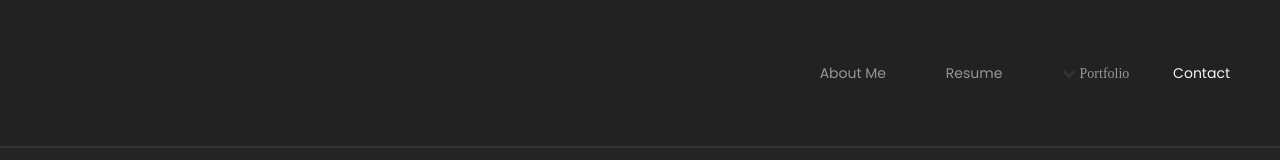
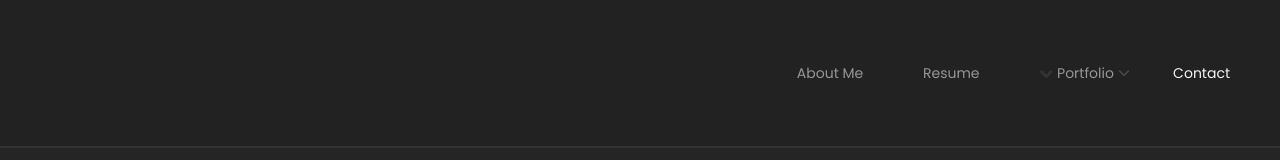
Before and after one commit to aditinamdev/aditinamdev.github.io, a plain HTML site: page contact.html in a window 1280 px wide. Shown: the top 160 px of the page. Drawn offline with nearby package versions, Linux system fonts and the light colour scheme; some packages are replaced by stand-ins of ours.

Commit message:
Add files via upload

```diff
--- a/contact.html
+++ b/contact.html
@@ -56,7 +56,8 @@
                   <a class="nav-link scrollto" href="index.html#resume">Resume</a>
                 </li>
 
-                <li class="menu-item fa fa-chevron-down">
+                <li class="menu-item menu-item-has-children">
+                  <i class="fa fa-chevron-down"></i>
                   <a href="blog.html">Portfolio</a>
                   <ul class="sub-menu">
                     <li class="menu-item">
```
